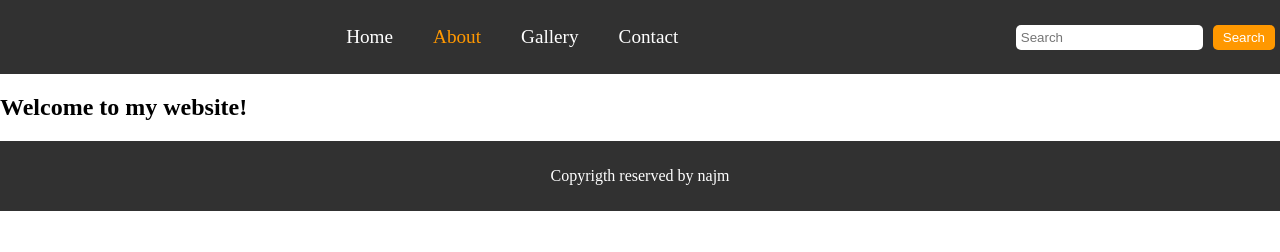
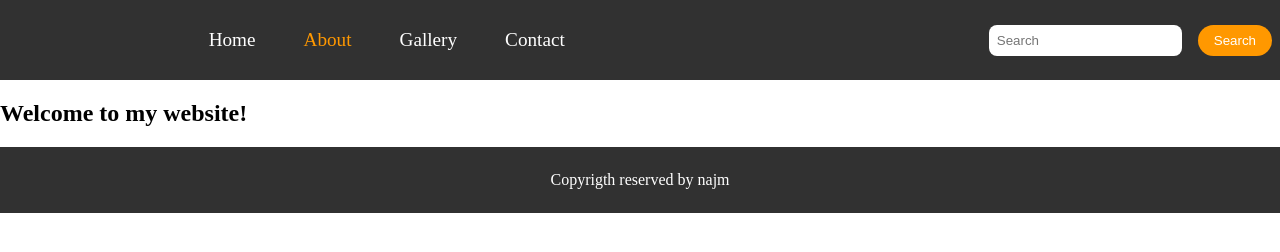
Before and after one commit to Najaam/FirstSemister-itcproject, a plain HTML site: page aboutus.html in a window 1280 px wide. Drawn offline with Linux system fonts and the light colour scheme.

Commit message:
responiveness done and added new aninmations

```diff
--- a/aboutus.html
+++ b/aboutus.html
@@ -1,51 +1,68 @@
 <!DOCTYPE html>
 <html>
+
 <head>
   <title>Tourist Guide Pakistan</title>
 </head>
+
 <body style="margin: 0; padding: 0;">
   <!-- header -->
-  <header style="background-color: #313131; color: #fff;   animation: slideDown 1s ease-in-out;">
-    <nav style="background-color: #313131; color: #fff; padding: 5px; text-align: center; animation: fadeIn 1s ease-in-out; display: flex; flex-direction: row; align-items: center; justify-content: flex-end;">
+  <header style="background-color: #313131;   animation: slideDown 1s ease-in-out;">
+    <nav
+      style=" padding: 1vh; text-align: center; animation: fadeIn 1s ease-in-out; display: flex; flex-direction: row; align-items: center; justify-content: flex-end;">
 
-      <img src="images/logo.png" alt="loading" style="height: 8vh; width: 10vh; margin-right: 35%;" >
+      <img src="images/logo.png" alt="loading" style="height: 8vh; width: 10vh; padding-right: 60vh;">
 
-      <a href="index.html" style="color: #fff; text-decoration: none; margin: 0 20px; transition: color 0.3s; font-size: larger; animation: fadeIn 2.5s ease-in-out;" onmouseover="this.style.color='#ff9800';" onmouseout="this.style.color='#fff';" >Home</a>
+      <!-- Home -->
+      <a href="index.html"
+      style="color: #fff; text-decoration: none; margin: 0 3vh; transition: color 0.3s,letter-spacing 0.3s; font-size: larger; animation: fadeIn 2s ease-in-out;"
+      onmouseover="this.style.color='#ff9800'; this.style.animation = 'hover ease-in-out';this.style.letterSpacing = '0.5vh';"
+      onmouseout="this.style.color='#fff';this.style.letterSpacing = 'normal'; ">Home</a>
+      <!-- About -->
+      <a href="aboutus.html"
+        style="color: #ff9800; text-decoration: none; margin: 0 3vh; transition: color 0.3s,letter-spacing 0.3s; font-size: larger; animation: fadeIn 2s ease-in-out;"
+        onmouseover="this.style.color='#fff';this.style.letterSpacing = '0.5vh';"
+        onmouseout="this.style.color='#ff9800';this.style.letterSpacing = 'normal';" class="active">About</a>
 
-
-      <a href="aboutus.html" style="color: #ff9800; text-decoration: none; margin: 0 20px; transition: color 0.3s; font-size: larger; animation: fadeIn 2.5s ease-in-out;" class="active">About</a>
-
-      <a href="gallery.html" style="color: #fff; text-decoration: none; margin: 0 20px; transition: color 0.3s; font-size: larger; animation: fadeIn 2.5s ease-in-out;" onmouseover="this.style.color='#ff9800';" onmouseout="this.style.color='#fff';">Gallery</a>
-
-      <a href="contactus.html" style="color: #fff; text-decoration: none; margin: 0 20px; transition: color 0.3s; font-size: larger; animation: fadeIn 2.5s ease-in-out;" onmouseover="this.style.color='#ff9800';" onmouseout="this.style.color='#fff';">Contact</a>
-
-      <div style="display: flex; align-items: center; margin-left: 25%;">
-        <input type="text" placeholder="Search" style="padding: 5px; margin-right: 10px; border: none; border-radius: 5px;">
-        <button style="padding: 5px 10px; background-color: #ff9800; color: #fff; border: none; border-radius: 5px;" onmouseover="this.style.backgroundColor='#fff'; this.style.color='#ff9800';" onmouseout="this.style.backgroundColor='#ff9800'; this.style.color='#fff';">Search</button>
+      <!-- Gallary -->
+      <a href="gallery.html" style="color: #fff; text-decoration: none; margin: 0
+        3vh; transition: color 0.3s,letter-spacing 0.3s; font-size: larger; animation: fadeIn 2s ease-in-out;"
+        onmouseover="this.style.color='#ff9800';this.style.letterSpacing = '0.5vh';"
+        onmouseout="this.style.color='#fff';this.style.letterSpacing = 'normal'; ">Gallery</a>
+      <!-- Contact -->
+      <a href="contactus.html"
+        style="color: #fff; text-decoration: none; margin: 0 3vh; transition: color 0.3s,letter-spacing 0.3s; font-size: larger; animation: fadeIn 2s ease-in-out;"
+        onmouseover="this.style.color='#ff9800'; this.style.letterSpacing = '0.5vh';"
+        onmouseout="this.style.color='#fff';this.style.letterSpacing = 'normal'; ">Contact</a>
+      <!-- Search -->
+      <div style="display: flex; align-items: center; margin-left: 50vh;">
+        <input type="text" placeholder="Search"
+          style="padding: 1vh; margin-right: 2vh; border: none; border-radius: 1vh;">
+        <button style="padding: 1vh 2vh; background-color: #ff9800; color: #fff; border: none; border-radius: 5vh;"
+          onmouseover="this.style.backgroundColor='#fff'; this.style.color='#ff9800';"
+          onmouseout="this.style.backgroundColor='#ff9800'; this.style.color='#fff';">Search</button>
       </div>
-
     </nav>
-
   </header>
- <!--  page content -->
-
-  <main >
-       <h2>Welcome to my website!</h2>
+  <!--  page content -->
+  <main>
+    <h2>Welcome to my website!</h2>
 
   </main>
-<!-- Footer -->
-  <footer style="background-color: #313131; color: #fff; padding: 10px; text-align: center; animation: fadeIn 1s ease-in-out;">
+  <!-- Footer -->
+  <footer
+    style="background-color: #313131; color: #fff; padding: 1vh; text-align: center; animation: fadeIn 1s ease-in-out;">
     <p>Copyrigth reserved by najm</p>
   </footer>
-
   <style>
     /* Keyframes for header animation */
     @keyframes slideDown {
-      0% {
+      from {
         transform: translateY(-100%);
         opacity: 0;
       }
-      100% {
+
+      to {
         transform: translateY(0);
         opacity: 1;
       }
@@ -53,14 +70,15 @@
 
     /* Keyframes for footer animation */
     @keyframes fadeIn {
-      0% {
+      from {
         opacity: 0;
       }
-      100% {
+
+      to {
         opacity: 1;
       }
     }
-
   </style>
 </body>
+
 </html>
```
Also changed, not shown: contactus.html (+44 -25 lines), gallery.html (+46 -29 lines), index.html (+41 -19 lines).
